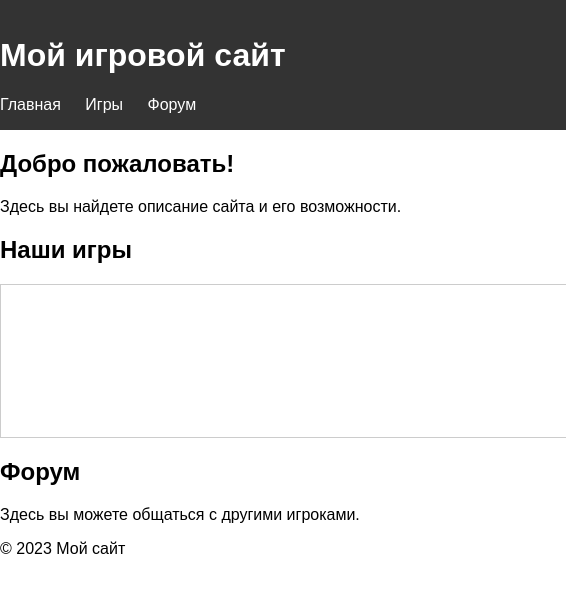
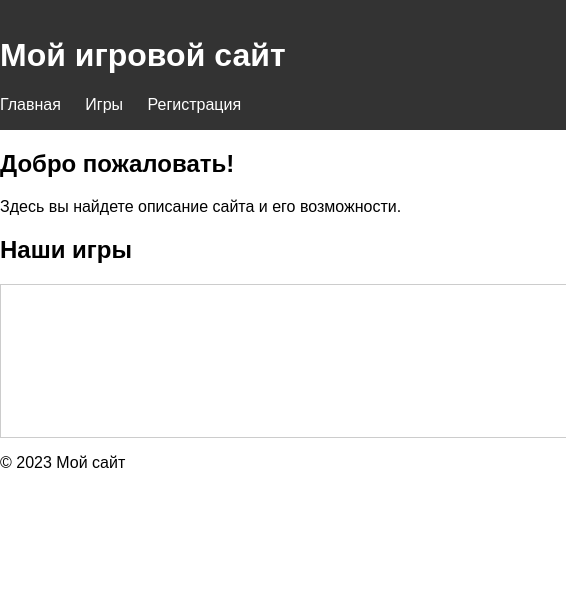
Before and after one commit to ffgtv3/modBASGame, a plain HTML site: page index.html in a window 1280 px wide. Shown: the full height of the page, 0-566 px from the left. Drawn offline with Linux system fonts and the light colour scheme.

Commit message:
Update index.html

```diff
--- a/index.html
+++ b/index.html
@@ -1,7 +1,7 @@
 <!DOCTYPE html>
 <html>
 <head>
-    <title>Сайт, похожий на Aresmine</title>
+    <title>Мой игровой сайт</title>
     <link rel="stylesheet" href="style.css">
 </head>
 <body>
@@ -11,8 +11,7 @@
             <ul>
                 <li><a href="#home">Главная</a></li>
                 <li><a href="#games">Игры</a></li>
-                <li><a href="#forum">Форум</a></li>
-            </ul>
+                <li><a href="reg.html">Регистрация</a></li> </ul>
         </nav>
     </header>
 
@@ -30,11 +29,6 @@
                 <p>Описание игры 1...</p>
                 <button onclick="showGameDetails('game1')">Подробнее</button>
             </div>
-            </section>
-
-        <section id="forum">
-            <h2>Форум</h2>
-            <p>Здесь вы можете общаться с другими игроками.</p>
         </section>
     </main>
 
@@ -43,5 +37,6 @@
     </footer>
 
     <script src="script.js"></script>
+    <script src="anim.js"></script> <link rel="stylesheet" href="anim2.css">
 </body>
 </html>
```
